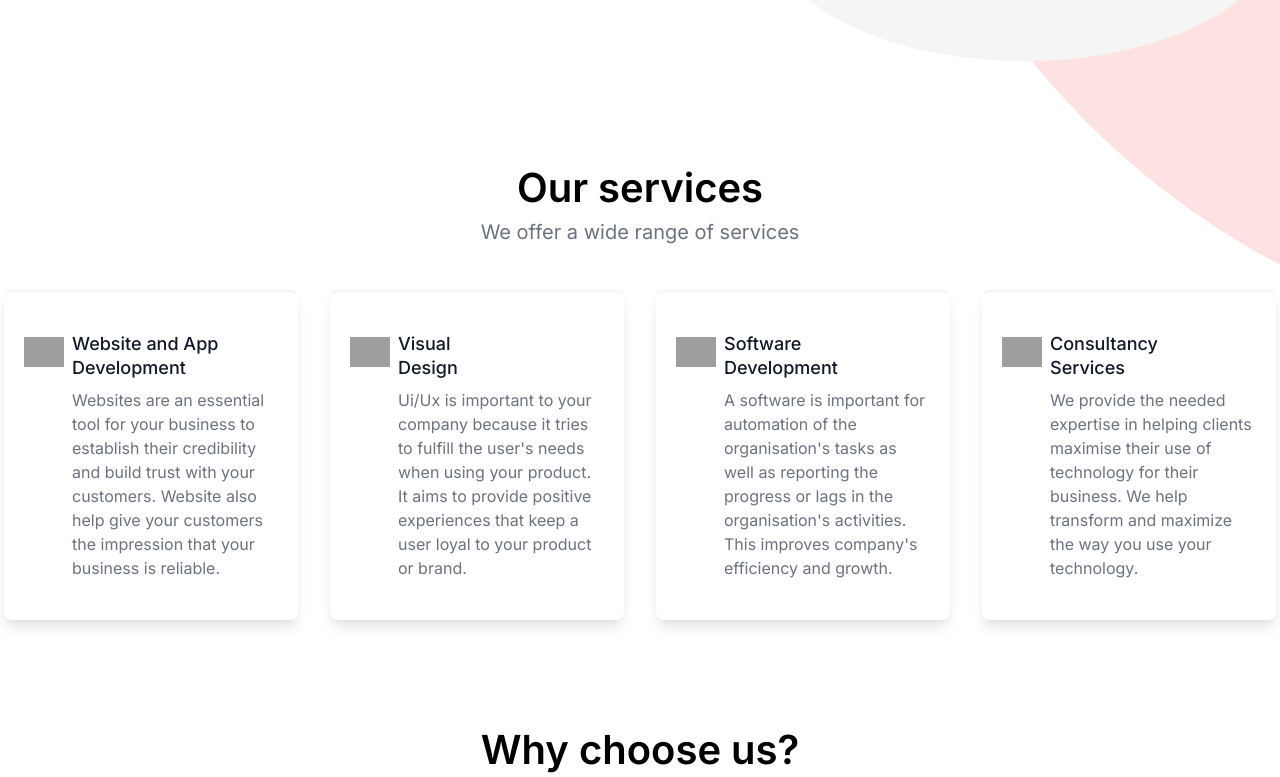
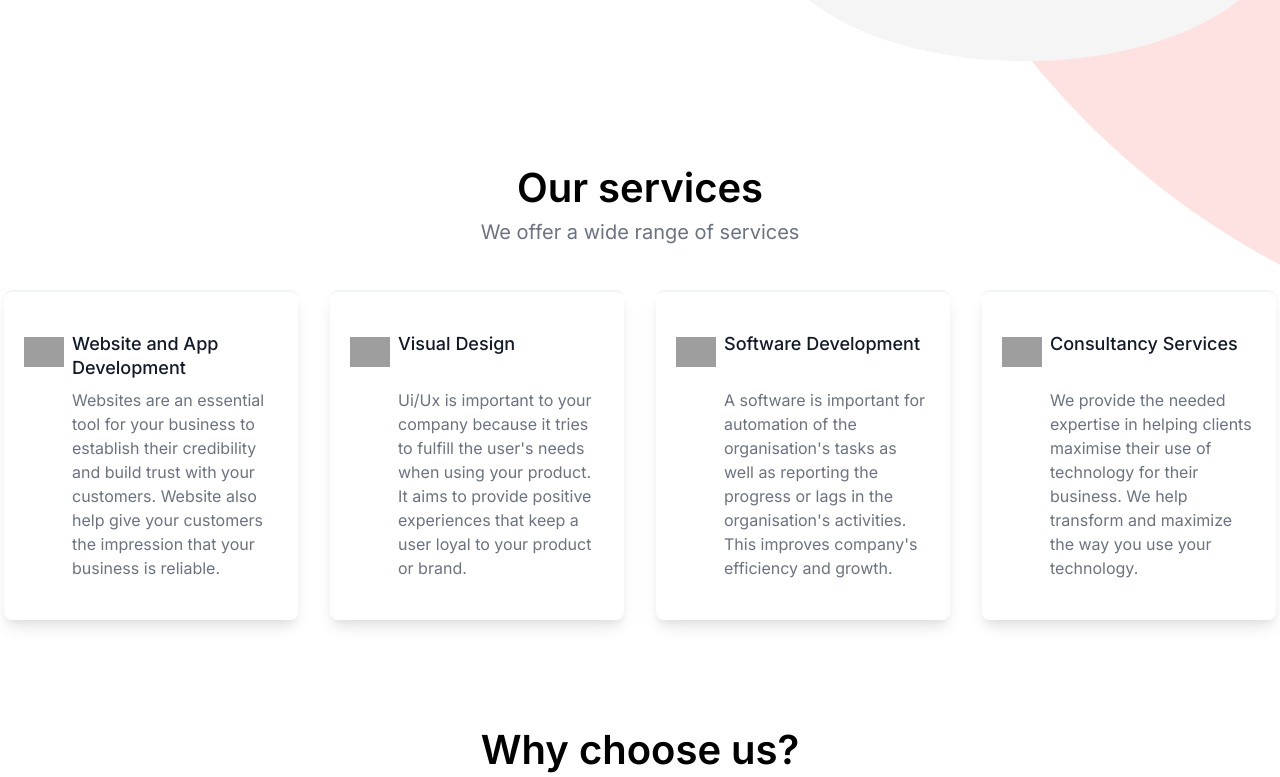
Before and after one commit to cnaallotey/appgharageWebsite, a Vue app: page / in a window 1280 px wide. Shown: the part 431-1208 px from the top of the page. Built offline with nearby package versions, Linux system fonts and the light colour scheme; grey boxes are pictures that could not be loaded.

Commit message:
contact form

```diff
--- a/src/components/ourservices.vue
+++ b/src/components/ourservices.vue
@@ -20,81 +20,89 @@
         class="space-y-10 md:space-y-0 md:grid md:grid-cols-2 lg:grid-cols-4 md:gap-x-8 gap-y-12 md:gap-y-10 p-1"
       >
         <div class="relative px-5 py-10 rounded-lg shadow-lg border-t-2 border-gray-100">
-          <dt>
+          <div>
             <div
               class="absolute flex items-center justify-center h-10 w-10 rounded-md bg-white text-white"
             >
               <!-- Heroicon name: outline/globe-alt -->
               <img src="../assets/creative 1.svg" class="w-full" alt="" />
             </div>
+            <div class="flex flex-col justify-end h-full space-y-2">
               <p class="ml-12 text-lg leading-6 font-medium text-gray-900">
                 Website and App Development
               </p>
-          </dt>
-          <dd class="mt-2 ml-12 text-base text-gray-500 text-left">
+              <p class="ml-12 text-base text-gray-500 text-left">
                 Websites are an essential tool for your business to establish their
-            credibility and build trust with your customers. Website also help give your
-            customers the impression that your business is reliable.
-          </dd>
+                credibility and build trust with your customers. Website also help give
+                your customers the impression that your business is reliable.
+              </p>
+            </div>
+          </div>
         </div>
 
-        <div class="relative px-5 py-10 rounded-lg shadow-lg border-t-2 border-gray-100">
-          <dt>
+        <div
+          class="relative px-5 py-10 rounded-lg shadow-lg border-t-2 border-gray-100 h-auto"
+        >
+          <div class="h-full">
             <div
               class="absolute flex items-center justify-center h-10 w-10 rounded-md bg-white text-white"
             >
               <!-- Heroicon name: outline/scale -->
               <img src="../assets/pen 1 (1).svg" class="w-full" alt="ui and ux" />
             </div>
+            <div class="h-full space-y-2 flex flex-col justify-between">
               <p class="ml-12 text-lg leading-6 font-medium text-gray-900">
-              Visual <br />Design
+                Visual Design
               </p>
-          </dt>
-          <dd class="mt-2 ml-12 text-base text-gray-500">
+              <p class="ml-12 text-base text-gray-500">
                 Ui/Ux is important to your company because it tries to fulfill the user's
-            needs when using your product. It aims to provide positive experiences that
-            keep a user loyal to your product or brand.
-          </dd>
+                needs when using your product. It aims to provide positive experiences
+                that keep a user loyal to your product or brand.
+              </p>
+            </div>
+          </div>
         </div>
 
         <div class="relative px-5 py-10 rounded-lg shadow-lg border-t-2 border-gray-100">
-          <dt class="">
+          <div class="h-full">
             <div
               class="absolute flex items-center justify-center h-10 w-10 rounded-md bg-white text-white"
             >
               <!-- Heroicon name: outline/lightning-bolt -->
               <img src="../assets/website (1) 1.svg" class="w-full" alt="" />
             </div>
+            <div class="h-full space-y-2 flex flex-col justify-between">
               <p class="ml-12 text-lg leading-6 font-medium text-gray-900">
-              Software <br />
-              Development
+                Software Development
               </p>
-          </dt>
-          <dd class="mt-2 ml-12 text-base text-gray-500">
-            A software is important for automation of the organisation's tasks as well as
-            reporting the progress or lags in the organisation's activities. This improves
-            company's efficiency and growth.
-          </dd>
+              <p class="mt-2 ml-12 text-base text-gray-500">
+                A software is important for automation of the organisation's tasks as well
+                as reporting the progress or lags in the organisation's activities. This
+                improves company's efficiency and growth.
+              </p>
+            </div>
+          </div>
         </div>
 
         <div class="relative px-5 py-10 rounded-lg shadow-lg border-t-2 border-gray-100">
-          <dt>
+          <div class="h-full">
             <div
               class="absolute flex items-center justify-center h-10 w-10 rounded-md bg-white text-white"
             >
               <!-- Heroicon name: outline/annotation -->
               <img src="../assets/support2 1.svg" class="w-full" alt="" />
             </div>
+            <div class="h-full space-y-2 flex flex-col justify-between">
               <p class="ml-12 text-lg leading-6 font-medium text-gray-900">
-              Consultancy <br />
-              Services
+                Consultancy Services
               </p>
-          </dt>
-          <dd class="mt-2 ml-12 text-base text-gray-500">
+              <p class="mt-2 ml-12 text-base text-gray-500">
                 We provide the needed expertise in helping clients maximise their use of
-            technology for their business. We help transform and maximize the way you use
-            your technology.
-          </dd>
+                technology for their business. We help transform and maximize the way you
+                use your technology.
+              </p>
+            </div>
+          </div>
         </div>
       </dl>
     </div>
--- a/src/components/products.vue
+++ b/src/components/products.vue
@@ -14,9 +14,10 @@
         Here are the products we have successfully built
       </p>
     </div>
+
     <div class="flex flex-col md:flex-row">
-      <div class="w-full md:w-1/2 p-5">
-        <img src="../assets/Macbook Pro.png" class="w-full" alt="" />
+      <div class="w-full md:w-1/2 h-56 p-5 flex justify-end">
+        <img src="../assets/Macbook Pro.png" class="h-full" alt="" />
       </div>
       <div
         class="w-full md:w-1/2 pr-5 pl-0 lg:pl-20 space-y-5 flex flex-col justify-center"
```
Lines whose indentation alone changed are shown as unchanged.
